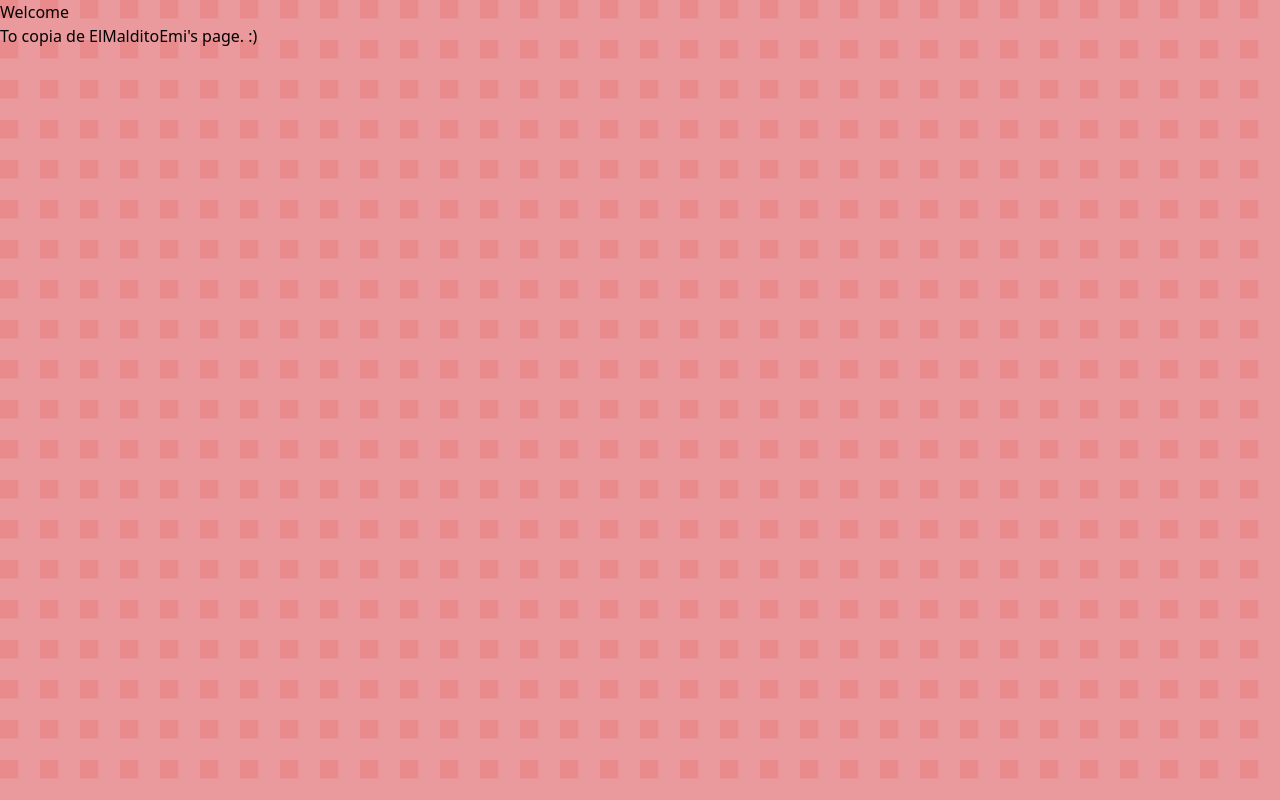
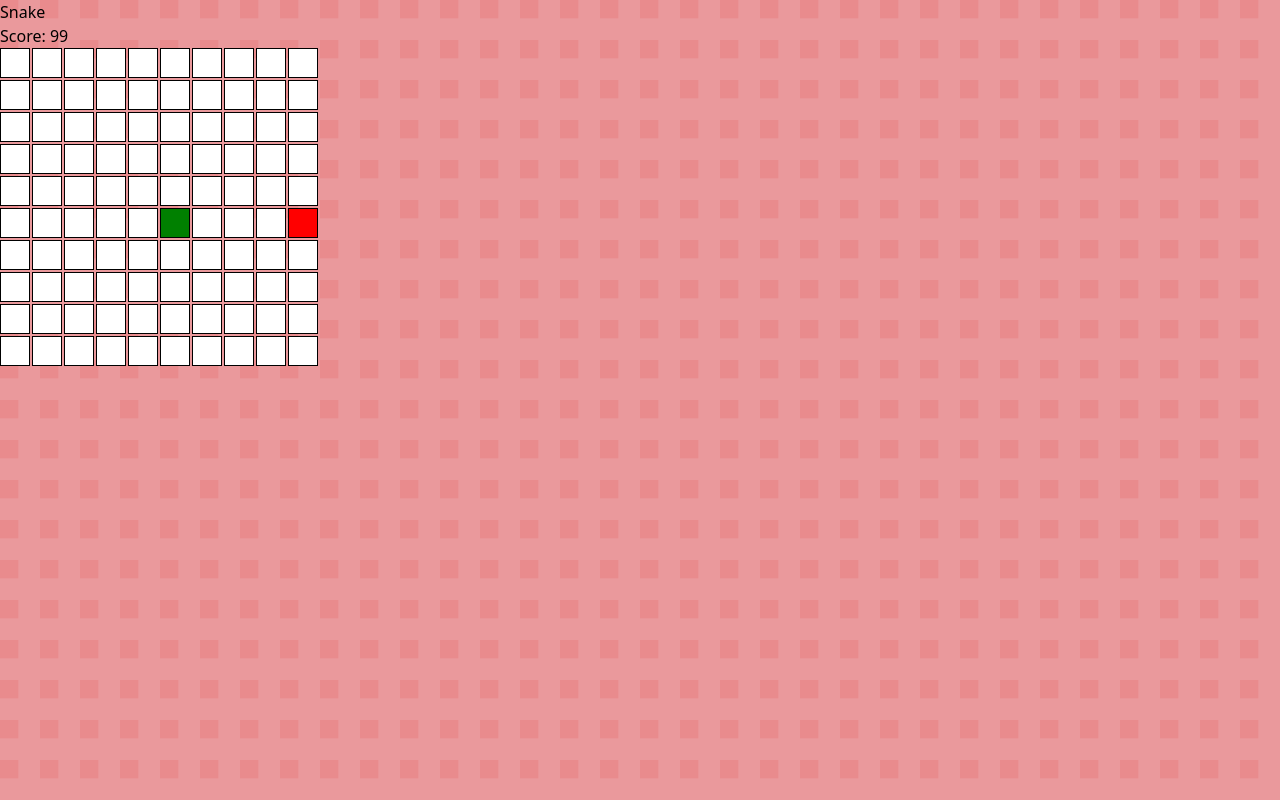
Before and after one commit to CamilaNanini/Snake-React, a React (Vite) app: page / in a window 1280 px wide. Built offline with nearby package versions, Linux system fonts and the light colour scheme.

Commit message:
creando el juego base

```diff
--- a/src/App.tsx
+++ b/src/App.tsx
@@ -1,9 +1,11 @@
+import SnakeGame from "./game/snake";
+
 function App() {
   return (
     <div className="h-screen w-screen flex flex-col justify-start items-center mt-6">
       <div className="text-center">
-        <h1 className="text-7xl font-bold animate-bounce">Welcome</h1>
-        <h3 >To copia de ElMalditoEmi&apos;s page. :)</h3>
+        <h1 className="text-7xl font-bold animate-bounce">Snake</h1>
+          <SnakeGame/>
       </div>
     </div>
   );
--- /dev/null
+++ b/src/game/snake.tsx
@@ -0,0 +1,156 @@
+import { useState, useEffect } from 'react';
+
+const generateFood = (snake: { x: number; y: number }[], boardSize: number,foodX:number,foodY:number) => {
+    let newFood: { x: number; y: number };
+    if (snake.some(segment => segment.x === foodX && segment.y === foodY)) {
+        newFood = {
+            x: Math.floor(Math.random() * boardSize),
+            y: Math.floor(Math.random() * boardSize),
+        };
+    }
+    else{
+        newFood = {
+            x: foodX,
+            y: foodY,
+        };
+    }
+    return newFood;
+};
+
+
+const SnakeGame = () => {
+  const BOARD_SIZE = 10;
+  const INITIAL_SNAKE = [{ x: 5, y: 5 }];
+  const INITIAL_FOOD = generateFood(INITIAL_SNAKE, BOARD_SIZE,5,5);
+
+  const [snake, setSnake] = useState(INITIAL_SNAKE);
+  const [direction, setDirection] = useState('');
+  const [food, setFood] = useState(INITIAL_FOOD);
+  const [score, setScore] = useState(99);
+  const [gameOver, setGameOver] = useState(false);
+
+  useEffect(() => {
+    const handleKeyPress = (e: KeyboardEvent) => {
+      switch (e.key) {
+        case 'ArrowRight':
+          if (direction !== 'left') setDirection('right');
+          break;
+        case 'ArrowLeft':
+          if (direction !== 'right') setDirection('left');
+          break;
+        case 'ArrowUp':
+          if (direction !== 'down') setDirection('up');
+          break;
+        case 'ArrowDown':
+          if (direction !== 'up') setDirection('down');
+          break;
+      }
+    };
+
+    window.addEventListener('keydown', handleKeyPress);
+    return () => window.removeEventListener('keydown', handleKeyPress);
+  }, [direction]);
+
+  useEffect(() => {
+    if (gameOver) return;
+
+    const intervalId = setInterval(() => {
+      setSnake(prevSnake => {
+        const newSnake = prevSnake.map(segment => ({ x: segment.x, y: segment.y }));
+        const head = { x: newSnake[0].x, y: newSnake[0].y };
+
+        switch (direction) {
+          case 'right':
+            head.x += 1;
+            break;
+          case 'left':
+            head.x -= 1;
+            break;
+          case 'up':
+            head.y -= 1;
+            break;
+          case 'down':
+            head.y += 1;
+            break;
+        }
+
+        newSnake.unshift(head);
+
+        if (head.x === food.x && head.y === food.y) {
+          setScore(prevScore => prevScore + 1);
+          setFood(generateFood(newSnake, BOARD_SIZE,food?.x,food.y));
+        } else {
+          newSnake.pop();
+        }
+
+        if (
+          head.x < 0 || head.x >= BOARD_SIZE || head.y < 0 || head.y >= BOARD_SIZE ||
+          newSnake.some((part, index) => index !== 0 && part.x === newSnake[0].x && part.y === newSnake[0].y)
+        ) {
+          setGameOver(true);
+          return prevSnake;
+        }
+
+        return newSnake;
+      });
+    }, 200);
+
+    return () => clearInterval(intervalId);
+  }, [direction, food, gameOver]);
+
+
+  const restartGame = () => {
+    setSnake(INITIAL_SNAKE);
+    setDirection('');
+    setFood(generateFood(INITIAL_SNAKE, BOARD_SIZE,0,0));
+    setScore(0);
+    setGameOver(false);
+  };
+
+  return (
+    <div>
+    <p>Score: {score}</p>
+    {gameOver ? (
+      <div>
+        <h2>Game Over</h2>
+        <button onClick={restartGame}>Restart</button>
+      </div>
+    ) : score === 100 ? ( //Revisar por que falla
+      <div>
+        <h2>You win</h2>
+        <button onClick={restartGame}>Restart</button>
+      </div>
+    ) : (
+        <div
+          style={{
+            display: 'grid',
+            gridTemplateColumns: `repeat(${BOARD_SIZE}, 30px)`,
+            gap: '2px',
+          }}
+        >
+          {Array.from({ length: BOARD_SIZE * BOARD_SIZE }).map((_, idx) => {
+            const x = idx % BOARD_SIZE;
+            const y = Math.floor(idx / BOARD_SIZE);
+            const isSnake = snake.some((segment) => segment.x === x && segment.y === y);
+            const isFood = food.x === x && food.y === y;
+
+            return (
+              <div
+                key={idx}
+                style={{
+                  width: 30,
+                  height: 30,
+                  backgroundColor: isSnake ? 'green' : isFood ? 'red' : 'white',
+                  border: '1px solid black',
+                }}
+              ></div>
+            );
+          })}
+        </div>
+      )}
+    </div>
+  );
+
+};
+
+export default SnakeGame;
```
